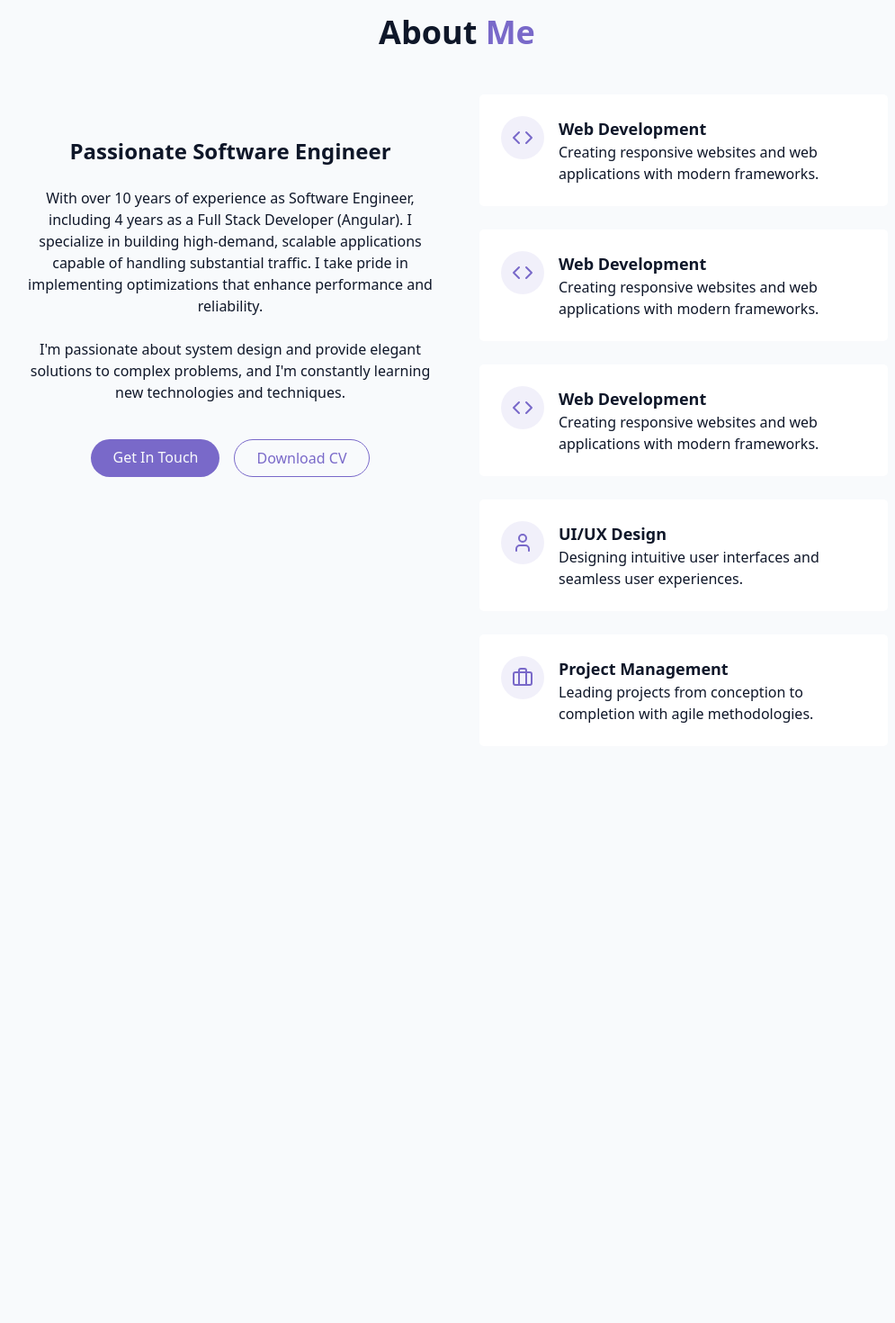
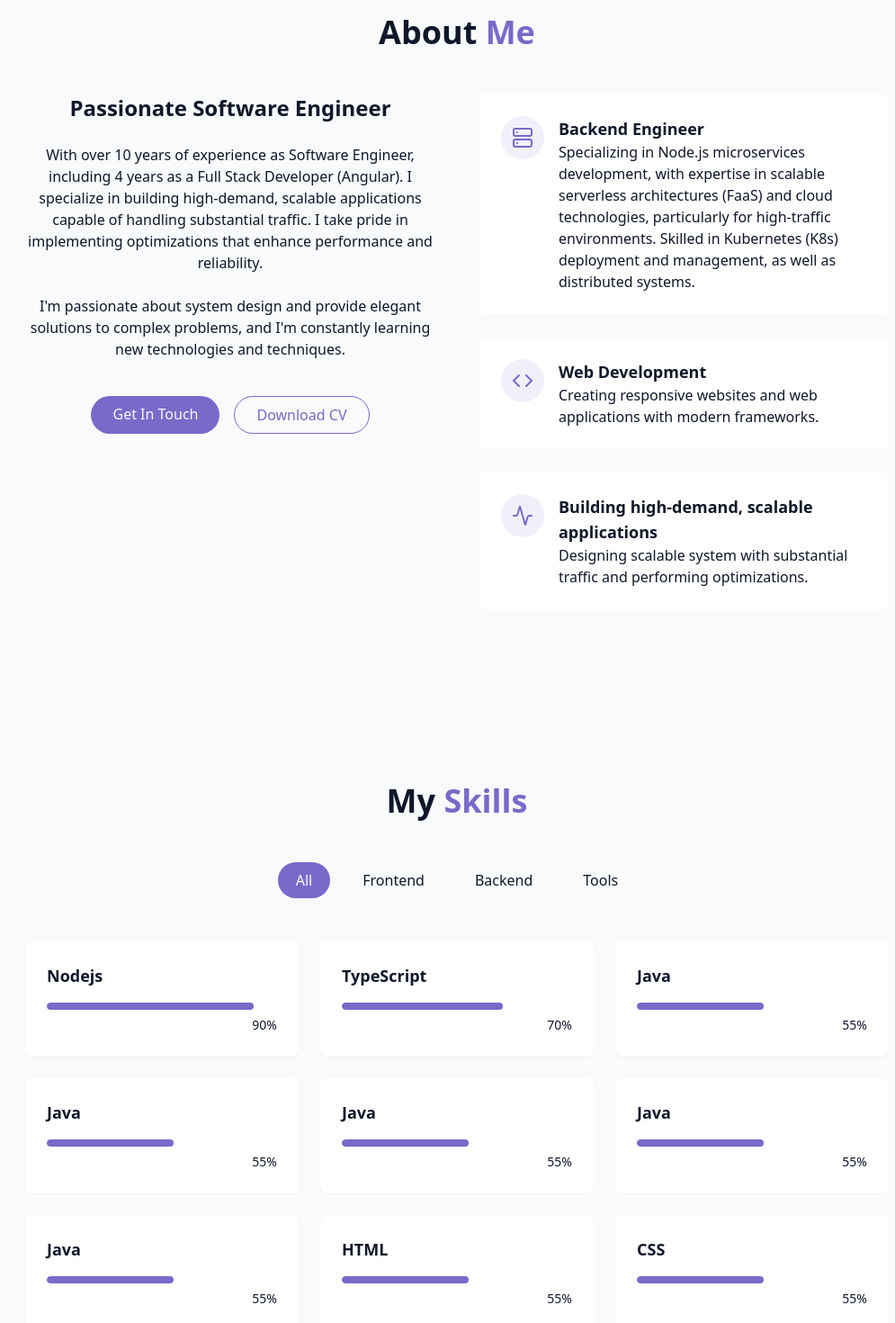
Before and after one commit to enriplaso/enrique-porfolio, a React (Vite) app: page / in a window 1280 px wide. Shown: the part 880-2350 px from the top of the page at 90% size, without its empty margins (132-1127 px from the left). Before the commit the page ends 1806 px from the top, so only its background shows below. Built offline with nearby package versions, Linux system fonts and the light colour scheme.

Commit message:
skill section & about update

```diff
--- a/src/components/AboutSection.tsx
+++ b/src/components/AboutSection.tsx
@@ -1,4 +1,4 @@
-import { Briefcase, Code, User } from "lucide-react";
+import { Activity, Code, Server } from "lucide-react";
 
 export const AboutSection = () => {
   return (
@@ -9,7 +9,7 @@
           About <span className="text-primary"> Me</span>
         </h2>
 
-        <div className="grid grid-cols-1 md:grid-cols-2 gap-12 items-baseline">
+        <div className="grid grid-cols-1 md:grid-cols-2 gap-12 items-top">
           <div className="space-y-6">
             <h3 className="text-2xl font-semibold">
               Passionate Software Engineer
@@ -36,7 +36,7 @@
               </a>
 
               <a
-                href=""
+                href="/EnriquePlazaCV.pdf"
                 className="px-6 py-2 rounded-full border border-primary text-primary hover:bg-primary/10 transition-colors duration-300"
               >
                 Download CV
@@ -48,13 +48,16 @@
             <div className="gradient-border p-6 card-hover">
               <div className="flex items-start gap-4">
                 <div className="p-3 rounded-full bg-primary/10">
-                  <Code className="h-6 w-6 text-primary" />
+                  <Server className="h-6 w-6 text-primary" />
                 </div>
                 <div className="text-left">
-                  <h4 className="font-semibold text-lg"> Web Development</h4>
+                  <h4 className="font-semibold text-lg"> Backend Engineer</h4>
                   <p className="text-muted-foreground">
-                    Creating responsive websites and web applications with
-                    modern frameworks.
+                    Specializing in Node.js microservices development, with
+                    expertise in scalable serverless architectures (FaaS) and
+                    cloud technologies, particularly for high-traffic
+                    environments. Skilled in Kubernetes (K8s) deployment and
+                    management, as well as distributed systems.
                   </p>
                 </div>
               </div>
@@ -73,45 +76,19 @@
                 </div>
               </div>
             </div>
+
             <div className="gradient-border p-6 card-hover">
               <div className="flex items-start gap-4">
                 <div className="p-3 rounded-full bg-primary/10">
-                  <Code className="h-6 w-6 text-primary" />
+                  <Activity className="h-6 w-6 text-primary" />
                 </div>
                 <div className="text-left">
-                  <h4 className="font-semibold text-lg"> Web Development</h4>
+                  <h4 className="font-semibold text-lg">
+                    Building high-demand, scalable applications
+                  </h4>
                   <p className="text-muted-foreground">
-                    Creating responsive websites and web applications with
-                    modern frameworks.
-                  </p>
-                </div>
-              </div>
-            </div>
-            <div className="gradient-border p-6 card-hover">
-              <div className="flex items-start gap-4">
-                <div className="p-3 rounded-full bg-primary/10">
-                  <User className="h-6 w-6 text-primary" />
-                </div>
-                <div className="text-left">
-                  <h4 className="font-semibold text-lg">UI/UX Design</h4>
-                  <p className="text-muted-foreground">
-                    Designing intuitive user interfaces and seamless user
-                    experiences.
-                  </p>
-                </div>
-              </div>
-            </div>
-            <div className="gradient-border p-6 card-hover">
-              <div className="flex items-start gap-4">
-                <div className="p-3 rounded-full bg-primary/10">
-                  <Briefcase className="h-6 w-6 text-primary" />
-                </div>
-
-                <div className="text-left">
-                  <h4 className="font-semibold text-lg">Project Management</h4>
-                  <p className="text-muted-foreground">
-                    Leading projects from conception to completion with agile
-                    methodologies.
+                    Designing scalable system with substantial traffic and
+                    performing optimizations.
                   </p>
                 </div>
               </div>
--- /dev/null
+++ b/src/components/SkillsSection.tsx
@@ -0,0 +1,75 @@
+import { useState } from "react";
+import { cn } from "@/lib/utils";
+
+const skills = [
+  { name: "Nodejs", level: 90, category: "backend" },
+  { name: "TypeScript", level: 70, category: "backend" },
+  { name: "Java", level: 55, category: "backend" },
+  { name: "Java", level: 55, category: "backend" },
+  { name: "Java", level: 55, category: "backend" },
+  { name: "Java", level: 55, category: "backend" },
+  { name: "Java", level: 55, category: "backend" },
+  { name: "HTML", level: 55, category: "frontend" },
+  { name: "CSS", level: 55, category: "frontend" },
+];
+
+const categories = ["all", "frontend", "backend", "tools"];
+
+export const SkillsSection = () => {
+  const [activeCategory, setActiveCategory] = useState("all");
+
+  const filteredSkills = skills.filter(
+    (skill) => activeCategory === "all" || skill.category === activeCategory
+  );
+  return (
+    <section id="skills" className="py-24 px-4 relative bg-secondary/30">
+      <div className="container mx-auto max-w-5xl">
+        <h2 className="text-3xl md:text-4xl font-bold mb-12 text-center">
+          My <span className="text-primary"> Skills</span>
+        </h2>
+
+        <div className="flex flex-wrap justify-center gap-4 mb-12">
+          {categories.map((category, key) => (
+            <button
+              key={key}
+              onClick={() => setActiveCategory(category)}
+              className={cn(
+                "cursor-pointer px-5 py-2 rounded-full transition-colors duration-300 capitalize",
+                activeCategory === category
+                  ? "bg-primary text-primary-foreground"
+                  : "bg-secondary/70 text-forefround hover:bd-secondary"
+              )}
+            >
+              {category}
+            </button>
+          ))}
+        </div>
+
+        <div className="grid grid-cols-1 sm:grid-cols-2 lg:grid-cols-3 gap-6">
+          {filteredSkills.map((skill, key) => (
+            <div
+              key={key}
+              className="bg-card p-6 rounded-lg shadow-xs card-hover"
+            >
+              <div className="text-left mb-4">
+                <h3 className="font-semibold text-lg"> {skill.name}</h3>
+              </div>
+              <div className="w-full bg-secondary/50 h-2 rounded-full overflow-hidden">
+                <div
+                  className="bg-primary h-2 rounded-full origin-left animate-[grow_1.5s_ease-out]"
+                  style={{ width: skill.level + "%" }}
+                />
+              </div>
+
+              <div className="text-right mt-1">
+                <span className="text-sm text-muted-foreground">
+                  {skill.level}%
+                </span>
+              </div>
+            </div>
+          ))}
+        </div>
+      </div>
+    </section>
+  );
+};
--- a/src/pages/Home.tsx
+++ b/src/pages/Home.tsx
@@ -3,6 +3,7 @@
 import { Background } from "@/components/Background";
 import { HeroSection } from "@/components/HeroSection";
 import { AboutSection } from "@/components/AboutSection";
+import { SkillsSection } from "@/components/SkillsSection";
 
 export const Home = () => {
   return (
@@ -14,6 +15,7 @@
       <main>
         <HeroSection></HeroSection>
         <AboutSection></AboutSection>
+        <SkillsSection></SkillsSection>
       </main>
     </div>
   );
```
